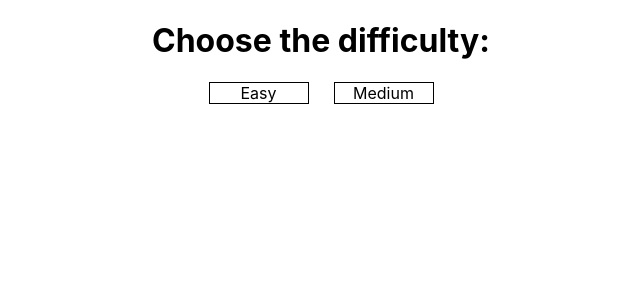
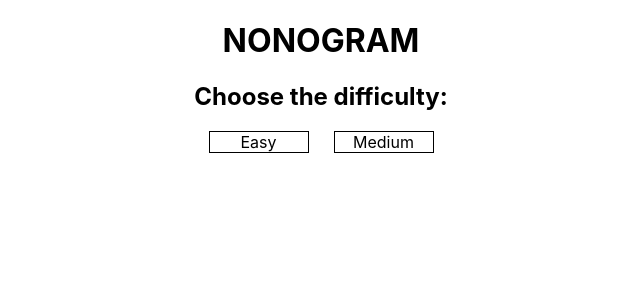
Before and after one commit to MaxLongBao/nonogram, a React (Create React App) app: page / in a window 1280 px wide. Shown: the top 300 px of the page, without its empty margins (319-959 px from the left). Built offline with nearby package versions, Linux system fonts and the light colour scheme.

Commit message:
restart button implemented

```diff
--- a/src/App.js
+++ b/src/App.js
@@ -3,8 +3,8 @@ import FirstScreen from './components/FirstScreen';
 import Grid from './components/Grid';
 import Switch from './components/Switch';
 import Restart from './components/Restart';
+import EndGame from './components/EndGame';
 import './App.css';
-import EndGame from './components/EndGame';
 
 function App() {
 
@@ -86,6 +86,7 @@ function App() {
   const [start, setStart] = useState(false);
   const [outcome, setOutcome] = useState(null);
   const [end, setEnd] = useState(false);
+  const [restart, setRestart] = useState(0);
 
   useEffect(() => {
     setMatrix(generateMatrix(difficulty))
@@ -103,6 +104,16 @@ function App() {
       callEndGame('lose');
     }
 }, [mistakes])
+
+useEffect(() => {
+  setMatrix(null);
+  setRows(null);
+  setColumns(null);
+  setStart(false);
+  setDifficulty(null);
+  setEnd(false);
+  setOutcome(null);
+}, [restart])
 
   const handleSwitch = () => {
     if (filled === true) {
@@ -142,10 +153,18 @@ function App() {
     }
   }
 
+  const handleRestart = () => {
+    setRestart(restart + 1)
+  }
+
   return (
     <div className="App">
+      <h1>NONOGRAM</h1>
       { end
-      ? <EndGame outcome={outcome} />
+      ? (<div>
+          <EndGame outcome={outcome} />
+          <Restart handleRestart={handleRestart} />
+        </div>)
       : ( matrix && rows && columns && start
         ? <div>
             <Grid
@@ -158,7 +177,7 @@ function App() {
             />
             <Switch handleSwitch={handleSwitch} filled={filled} />
             <div>Mistakes = {mistakes}</div>
-            <Restart />
+            <Restart handleRestart={handleRestart} />
           </div>
         : <FirstScreen handleDifficulty={handleDifficulty} /> )
       }
--- a/src/components/EndGame/index.js
+++ b/src/components/EndGame/index.js
@@ -7,8 +7,7 @@ const EndGame = (props) => {
 
   return (
     <div>
-      <h1>You {outcome}</h1>
-      <Restart />
+      <h2>You {outcome}</h2>
     </div>
   );
 };
--- a/src/components/FirstScreen/index.js
+++ b/src/components/FirstScreen/index.js
@@ -9,7 +9,7 @@ const FirstScreen = (props) => {
   return (
     <div className='difficulty-container' onClick={(e) => handleDifficulty(e)}>
       <div>
-        <h1>Choose the difficulty:</h1>
+        <h2>Choose the difficulty:</h2>
       </div>
       <div className='difficulty-select'>
         <div className='difficulty'>Easy</div>
--- a/src/components/Restart/index.js
+++ b/src/components/Restart/index.js
@@ -1,9 +1,12 @@
 import React from 'react';
 
-const Restart = () => {
+const Restart = (props) => {
+
+  const { handleRestart } = props;
+
   return (
     <div>
-      {/* <button>Restart</button> */}
+      <button onClick={handleRestart}>Restart</button>
     </div>
   );
 };
```
